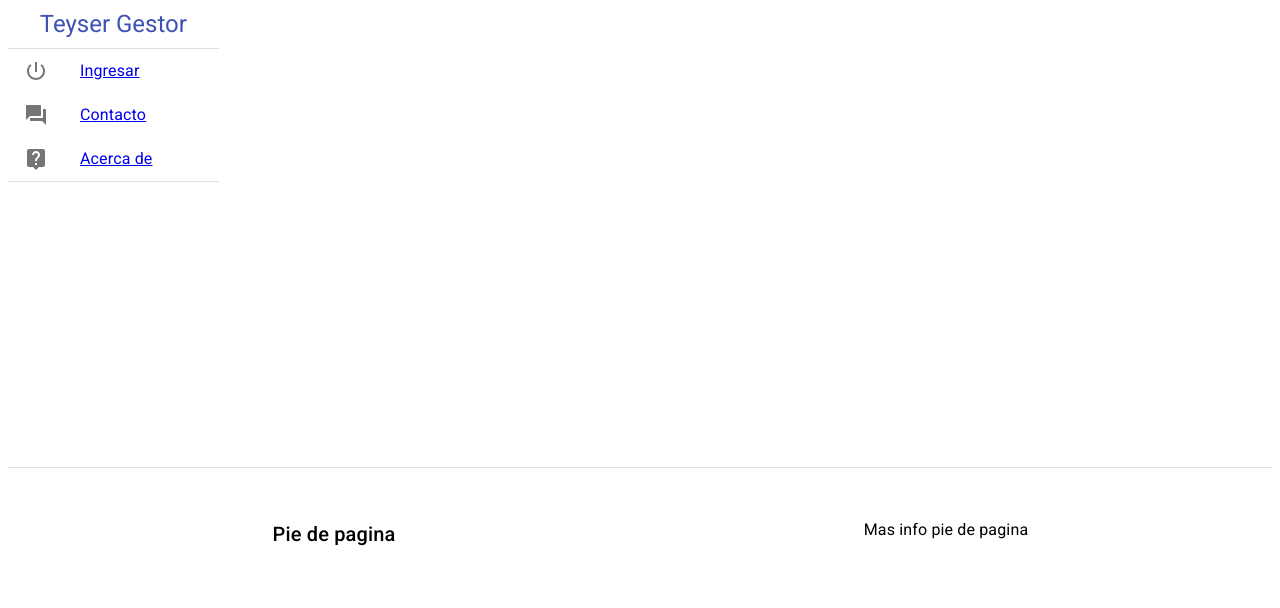
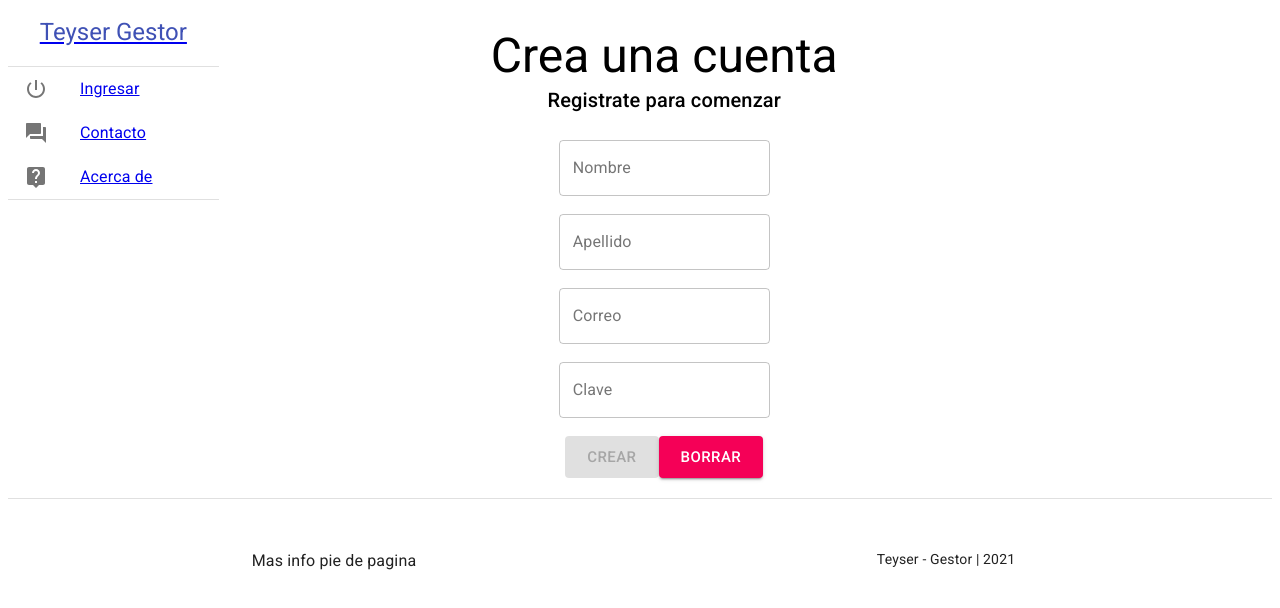
Before and after one commit to moncholamas/Teyser-gestor-front-end, a React (Create React App) app: page /nuevo in a window 1280 px wide. Shown: the top 608 px of the page. Built offline with nearby package versions, Linux system fonts and the light colour scheme.

Commit message:
estructurados formularios login y logup

```diff
--- a/src/App.js
+++ b/src/App.js
@@ -1,5 +1,5 @@
-import {Typography, Grid} from '@material-ui/core';
-import React, {useState, useEffect} from 'react';
+import { Grid} from '@material-ui/core';
+import React from 'react';
 import { Footer } from './components/Footer';
 import { Main } from './components/Main';
 import {Menu} from './components/Menu'
@@ -12,17 +12,10 @@
     <div className="App">
       <Grid container  >
         <Grid item xs={2}>
-          <Typography
-            variant="h5"
-            color="primary"
-            align="center"
-          >
-            Teyser Gestor
-          </Typography>
           <Menu/>
         </Grid>
         <Grid item xs={10}>
-             <Main></Main>
+          <Main></Main>
         </Grid>
       </Grid>
       <Footer></Footer>
--- a/src/components/Footer.js
+++ b/src/components/Footer.js
@@ -8,18 +8,20 @@
         <Box component="footer" sx={{
             height: 100,
             marginTop: 30,
-            padding: 20
+            padding: 20,
+            bgcolor: 'primary'
         }}>
 
             <Grid container>
                 <Grid item xs={6}>
-                    <Box color="primary">
-                        <Typography variant="h6" color="inherit" align="center" >Pie de pagina</Typography>
+                    <Typography variant="body1" color="textPrimary" align="center" >Mas info pie de pagina</Typography>
+                </Grid>
+                <Grid item xs={6}>
+                    <Box color="text.primary" clone>
+                        <Typography variant="body2" color="textPrimary" align="center" >Teyser - Gestor | 2021</Typography>
                     </Box>
                 </Grid>
-                <Grid item xs={6}>
-                    <Typography variant="body1" color="inherit" align="center" >Mas info pie de pagina</Typography>
-                </Grid>
+
             </Grid>
         </Box>
         </>
--- a/src/components/Main.js
+++ b/src/components/Main.js
@@ -1,25 +1,28 @@
 import React from 'react';
-import {Box, Grid, Typography} from '@material-ui/core';
-import {Route} from 'wouter';
+import { Box, Grid } from '@material-ui/core';
+import { Route } from 'wouter';
 import { Login } from './Main/Login';
 import { Contacto } from './Main/Contacto';
 import { Acerca } from './Main/Acerca';
+import { Logup } from './Main/Logup';
 
 export function Main (){
     //llamar un componente distinto segun la ruta
     return (
         <Box
         sx={{
-            marginTop:3,
-            padding:3,
-            height: 450
-
+            padding: 20,
+            paddingX: 5,
+            minHeight: 450
         }}
         >
             <Grid container height={450}>
 
                 <Route path="/">
                     <Login></Login>
+                </Route>
+                <Route path="/nuevo">
+                    <Logup></Logup>
                 </Route>
                 <Route path="/contacto">
                     <Contacto></Contacto>
--- a/src/components/Main/Acerca.js
+++ b/src/components/Main/Acerca.js
@@ -1,10 +1,10 @@
-import { Box, Grid, TextField, Typography } from '@material-ui/core';
+import { Grid, Typography } from '@material-ui/core';
 import React from 'react';
 
 export function Acerca(){
     return (
         <>
-        <Grid item xs="10">
+        <Grid item xs={10}>
         <Typography variant="h3" align="center">
             Acerca de Teyser
         </Typography>
--- a/src/components/Main/Contacto.js
+++ b/src/components/Main/Contacto.js
@@ -1,10 +1,11 @@
 import { Box, TextField, Typography, Grid, Button } from '@material-ui/core';
+import { LinkedIn, WhatsApp } from '@material-ui/icons';
 import React from 'react';
 
 export function Contacto(){
     return (
         <>
-        <Grid item xs="10">
+        <Grid item xs={10}>
                 <Typography variant="h3" align="center">
                     Contactá con nosotros
                 </Typography>
@@ -13,7 +14,7 @@
                 </Typography>
         </Grid>
 
-        <Grid item xs="5">
+        <Grid item xs={5}>
             <Box component="form" textAlign="center" >
                 <TextField
                     id="outlined-helperText"
@@ -37,15 +38,25 @@
                 </Button>
             </Box>
         </Grid>
-        <Grid item xs="4">
+        <Grid item xs={4} align="center">
             <Typography variant="body1">
                 Redes sociales:
             </Typography>
-            <Button color="primary" variant="contained" size="large">
+            <Button
+                color="primary"
+                variant="contained"
+                size="large"
+                startIcon={<WhatsApp/>}
+            >
                 WhatsApp
             </Button>
             <br/><br/>
-            <Button color="primary" variant="contained" size="large">
+            <Button
+                color="primary"
+                variant="contained"
+                size="large"
+                startIcon={<LinkedIn/>}
+            >
                 Linkedin
             </Button>
         </Grid>
--- a/src/components/Main/Login.js
+++ b/src/components/Main/Login.js
@@ -6,7 +6,7 @@
 export function Login(){
     return (
         <>
-        <Grid item xs="10" mt={3}>
+        <Grid item xs={10} mt={3}>
             <Typography variant="h3" align="center">
                 Bienvenido
             </Typography>
@@ -15,7 +15,7 @@
             </Typography>
         </Grid>
 
-        <Grid item xs="10">
+        <Grid item xs={10}>
             <Box component="form" textAlign="center" mt={3}>
                 <TextField
                     id="outlined-helperText"
@@ -35,9 +35,9 @@
                     Entrar
                 </Button>
                 <br/><br/>
-                <WLink href="/contacto" component={Link}>
+                <WLink href="/nuevo" component={Link}>
                     <Link variant="body2">
-                        ¿Problemas para ingresar?
+                        Crear una cuenta.
                     </Link>
                 </WLink>
             </Box>
--- /dev/null
+++ b/src/components/Main/Logup.js
@@ -0,0 +1,105 @@
+import { Box, Button, Grid, TextField, Typography } from '@material-ui/core';
+import React, { useState } from 'react';
+
+
+
+export function Logup(){
+    const [valido, setValido] = useState(false);
+    const [values, setValues] = useState({
+        nombre: '',
+        apellido: '',
+        correo: '',
+        clave: '',
+        showPassword: false,
+      });
+
+      const handleChange = (prop) => (event) => {
+        setValues({ ...values, [prop]: event.target.value });
+        Object.values(values).some(value => (value === ''))?setValido(false):setValido(true);
+      };
+
+    const enviarForm = async (e)=>{
+        const url="http://localhost:3009/ingresar/nuevo"
+        e.preventDefault();
+        const {nombre, apellido, correo, clave} = values
+        const nuevoUsuario= {
+            nombre,
+            apellido,
+            correo,
+            clave
+        }
+        const respuesta = await fetch(url,{
+            method:'POST',
+            headers: {
+                'Accept': 'application/json',
+                'Content-Type': 'application/json'
+            },
+            body: JSON.stringify(values)
+        })
+        const content = await respuesta.json();
+        console.log(content);
+    }
+
+    return (
+        <>
+        <Grid item xs={10} mt={3}>
+            <Typography variant="h3" align="center">
+                Crea una cuenta
+            </Typography>
+            <Typography variant="h6" align="center">
+                Registrate para comenzar
+            </Typography>
+        </Grid>
+
+        <Grid item xs={10}>
+            <Box component="form" textAlign="center" mt={3} onSubmit={enviarForm}>
+                <TextField
+                    id="nombre"
+                    label="Nombre"
+                    value={values.nombre}
+                    variant="outlined"
+                    onChange={handleChange('nombre')}
+                />
+                <br/><br/>
+                <TextField
+                    id="apellido"
+                    label="Apellido"
+                    value={values.apellido}
+                    variant="outlined"
+                    onChange={handleChange('apellido')}
+                />
+                <br/><br/>
+                <TextField
+                    id="correo"
+                    label="Correo"
+                    value={values.correo}
+                    variant="outlined"
+                    onChange={handleChange('correo')}
+                />
+                <br/><br/>
+                <TextField
+                    id="clave"
+                    label="Clave"
+                    value={values.clave}
+                    variant="outlined"
+                    onChange={handleChange('clave')}
+                />
+                <br/><br/>
+                <Button
+                    color="primary"
+                    variant="contained"
+                    size="large"
+                    type="submit"
+                    disabled={(!valido)}
+                >
+                    Crear
+                </Button>
+                <Button color="secondary" variant="contained" size="large">
+                    Borrar
+                </Button>
+            </Box>
+        </Grid>
+
+        </>
+    );
+}
--- a/src/components/Menu.js
+++ b/src/components/Menu.js
@@ -1,5 +1,5 @@
 import React from 'react';
-import {Box, Button, Divider, ListItemIcon, ListItemText, MenuItem, MenuList } from '@material-ui/core'
+import {Divider, ListItemIcon, ListItemText, MenuItem, MenuList, Typography } from '@material-ui/core'
 import PowerSettingsNewIcon from '@material-ui/icons/PowerSettingsNew';
 import ForumIcon from '@material-ui/icons/Forum';
 import { LiveHelp } from '@material-ui/icons';
@@ -8,6 +8,16 @@
 export function Menu(){
     return (
         <MenuList >
+            <Link href="/">
+                <Typography
+                    variant="h5"
+                    color="primary"
+                    align="center"
+                >
+                    Teyser Gestor
+                </Typography>
+            </Link>
+            <br/>
             <Divider></Divider>
             <Link href="/">
             <MenuItem>
```
